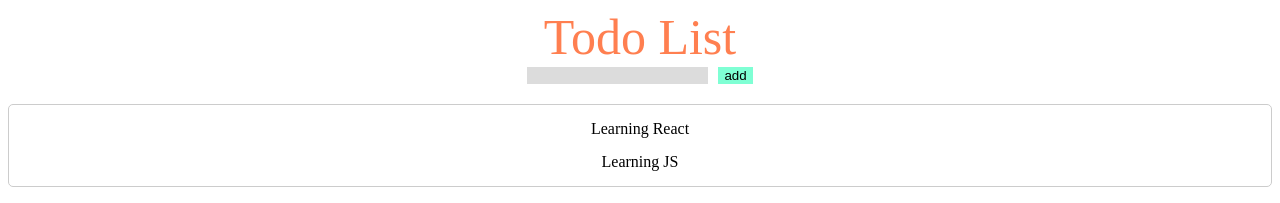
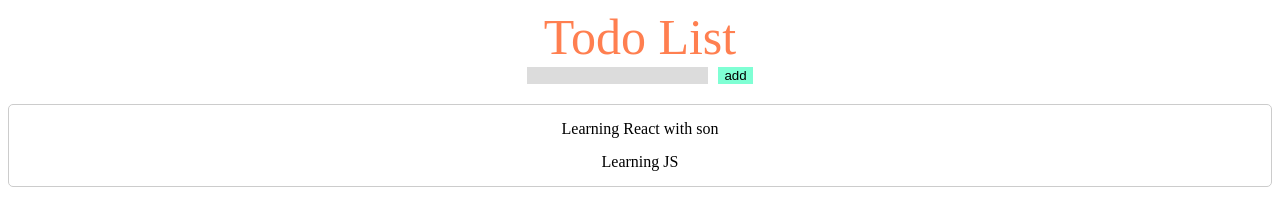
Before and after one commit to leson2004/react_01, a React (Vite) app: page / in a window 1280 px wide. Shown: the top 203 px of the page. Built offline with nearby package versions, Linux system fonts and the light colour scheme.

Commit message:
video 34/35 : props

```diff
--- a/src/App.jsx
+++ b/src/App.jsx
@@ -3,12 +3,22 @@ import TodoNew from "./components/todo/TodoNew";
 import TodoData from "./components/todo/TodoData";
 import asset_reactlogo from "./assets/react.svg";
 function App() {
+  //props : khai báo các biến để chuyền giá trị từ cha sang con ;
+  const name = "son";
+  const age = 25;
+  const data = {
+    sub: "English",
+    cost: 50,
+  };
+  var newFunction = (name) => {
+    alert(`xin chao :${name} `);
+  };
   return (
     <>
       <div className="todo_container">
         <div className="todo_title">Todo List</div>
-        <TodoNew />
-        <TodoData />
+        <TodoNew newFunction={newFunction} />
+        <TodoData name1={name} age1={age} data={data} />
         <img src={asset_reactlogo} className="logo" />
       </div>
     </>
--- a/src/components/todo/TodoData.jsx
+++ b/src/components/todo/TodoData.jsx
@@ -1,8 +1,10 @@
-const TodoData = () => {
+const TodoData = (props) => {
+  var { name1, age } = props; // khi khai báo key = name1 , thì khi dùng object destructuring cx phải là 'name1' thì mới nhận được
+  // hoặc dùng {name: name1} thì mới có thể gán và lấy đc giá trị
   return (
     <>
       <div className="todo_data">
-        <div>Learning React </div>
+        <div>Learning React with {name1} </div>
         <div>Learning JS</div>
       </div>
     </>
--- a/src/components/todo/TodoNew.jsx
+++ b/src/components/todo/TodoNew.jsx
@@ -1,8 +1,10 @@
-const TodoNew = () => {
+const TodoNew = (props) => {
+  var { newFunction } = props;
+  var name = "Le Van Son";
   return (
     <div className="todo_new">
       <input type="text" />
-      <button>add</button>
+      <button onClick={newFunction(name)}>add</button>
     </div>
   );
 };
```
